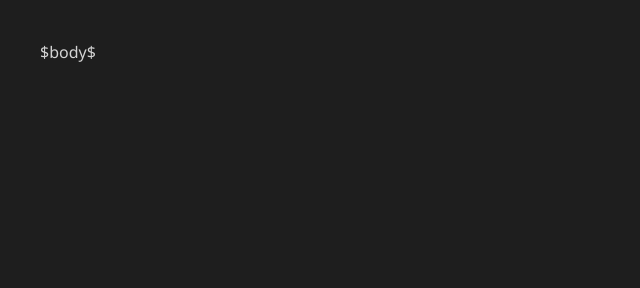
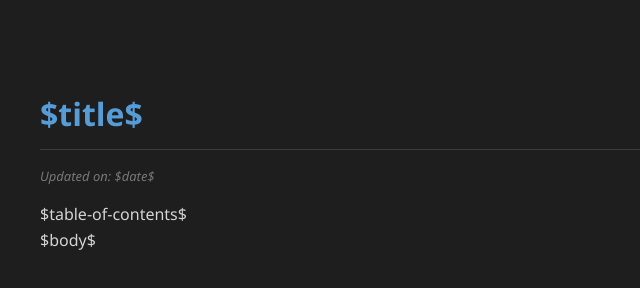
Before and after one commit to vertigis/studio-install-help, a plain HTML site: page static/index.html in a window 1280 px wide. Shown: the whole page, without its empty margins (0-640 px from the left). Drawn offline with Linux system fonts and the light colour scheme.

Commit message:
*** updating docs

```diff
--- a/static/README.css
+++ b/static/README.css
@@ -28,6 +28,11 @@
 /* Paragraphs */
 p {
   margin-bottom: 1.2em;
+  text-align: justify;
+}
+
+p code {
+  white-space: nowrap;
 }
 
 /* Links */
@@ -42,7 +47,6 @@
 
 /* Lists */
 ul, ol {
-    margin-bottom: 1.2em;
   padding-left: 20px;
 }
 
@@ -90,6 +94,10 @@
   right: 0;
   background-color: #4c566a;
   padding: 10px;
+}
+
+pre.inf::before {
+  content: "host.inf"
 }
 
 pre.bash::before {
@@ -171,6 +179,12 @@
   color: #c586c0;
 }
 
+p.date {
+  font-style: italic;
+  font-size: small;
+  color: #777;
+}
+
 /* Responsive typography */
 @media (max-width: 600px) {
   body {
--- a/static/index.html
+++ b/static/index.html
@@ -7,6 +7,13 @@
     <title>$title$</title>
 </head>
 <body>
+    <h1>$title$</h1>
+    <p class="date">
+        Updated on: $date$
+    </p>
+    <nav>
+        $table-of-contents$
+    </nav>
     $body$
 </body>
 </html>
```
Also changed, not shown: 6 other files. Lines whose indentation alone changed are shown as unchanged.
